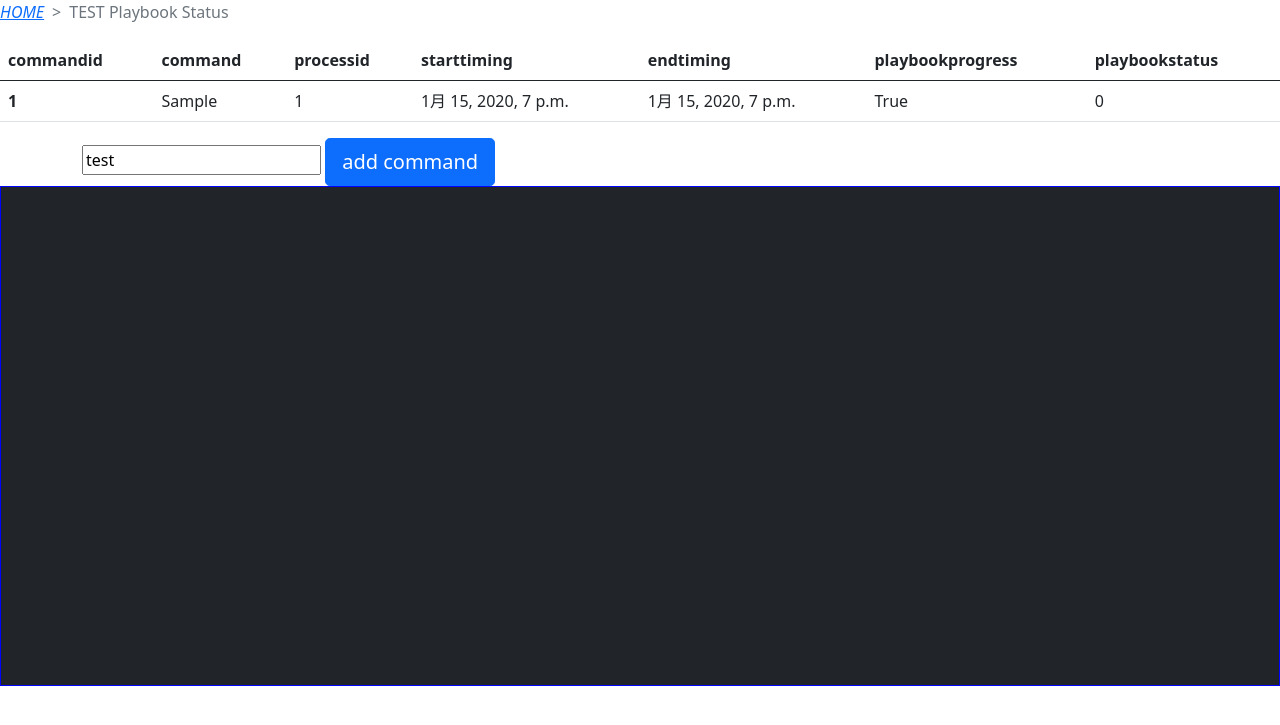
After one commit to NakajimaTatusya/ansibledx, a Django app: page /ansible/playbookstatus in a window 1280 px wide. The commit adds this page. Shown: the top 725 px of the page. Run offline with Django 3.2, Linux system fonts and the light colour scheme; tables that the repository leaves empty hold one stand-in row (values such as "Sample post").

Commit message:
ui 変更、play状態取得テスト

```diff
--- a/polls/models.py
+++ b/polls/models.py
@@ -42,18 +42,19 @@ class Inventory(models.Model):
 class PlaybookStatus(models.Model):
     # 状態管理
     class PlaybookStatus(models.Choices):
-        SUCCEED = 0
-        FAILED = 1
-        CANCEL = 2
+        NOT_PLAY_YET = 0
+        SUCCEED = 1
+        FAILED = 2
+        CANCEL = 3
 
     # command id
     commandid = models.AutoField(primary_key=True, null=False, name="commandid")
     # command
     command = models.CharField(max_length=1024, null=False, name="command")
     # process id
-    processid = models.IntegerField(name="processid")
+    processid = models.IntegerField(null=True, name="processid")
     # 開始日時
-    satarttiming = models.DateTimeField(null=True, name="starttiming")
+    starttiming = models.DateTimeField(null=True, name="starttiming")
     # 終了日時
     endtiming = models.DateTimeField(null=True, name="endtiming")
     # 進捗(停止：False、処理中：True)
--- /dev/null
+++ b/polls/templates/polls/test_playbook_status.html
@@ -0,0 +1,65 @@
+{% extends 'polls/base.html' %}
+
+{% block content %}
+<script type="text/javascript">
+    // $(function () {
+    //     $('#addcmd').click(function() {
+    //         var cmd = $("#cmdstr").val();
+    //         console.log(cmd);
+    //         $.GET("{% url 'polls:add_command' %}/" + cmd, function(data) {
+    //             $("#output_result").html(data);
+    //         });
+    //     });
+    // });
+</script>
+
+<!-- Start Breadcrumb -->
+<nav aria-label="breadcrumb">
+    <ol class="breadcrumb" id="breadcrumblist">
+        <li class="breadcrumb-item"><a title="to HomePage" href="{% url 'polls:index' %}"><i class="fa fa-home">HOME</i></a></li>
+        <li class="breadcrumb-item active" aria-current="page">TEST Playbook Status</li>
+    </ol>
+</nav>
+<!-- End Breadcrumb -->
+
+<table class="table">
+    <thead>
+        <tr>
+            <th scope="col">commandid</th>
+            <th scope="col">command</th>
+            <th scope="col">processid</th>
+            <th scope="col">starttiming</th>
+            <th scope="col">endtiming</th>
+            <th scope="col">playbookprogress</th>
+            <th scope="col">playbookstatus</th>
+        </tr>
+    </thead>
+    <tbody>
+        {% for item in playlist %}
+        <tr>
+            <th scope="row">{{ item.commandid }}</th>
+            <td>{{ item.command }}</td>
+            <td>{{ item.processid }}</td>
+            <td>{{ item.starttiming }}</td>
+            <td>{{ item.endtiming }}</td>
+            <td>{{ item.playbookprogress }}</td>
+            <td>{{ item.playbookstatus }}</td>
+        </tr>
+        {% endfor %}
+    </tbody>
+</table>
+
+<div class="container">
+    <div class="row">
+        <div class="col">
+            <input type="text" name="commandstring" id="cmdstr" value="test">
+            <button id="addcmd" type="button" class="btn btn-primary btn-lg btn-block">add command</button>
+        </div>
+    </div>
+</div>
+<div id="console" class="row bg-dark text-white h-100 m-0">
+    <div class="col" id="output_result"
+    style="height:500px;border: 1px solid #0004ff;font: 16px/26px Georgia, Garamond, Serif;overflow: auto;">
+    </div>
+</div>
+{% endblock %}
--- a/polls/urls.py
+++ b/polls/urls.py
@@ -24,6 +24,10 @@ urlpatterns = [
     # path('ansible/init_inventory/', views.InitInventory, name='init_inventory'),
     path('ansible/playbookresult', views.ListAnsibleLogs, name="ListAnsibleLogs"),
     path('ansible/playbookloganalysis/', views.ansibleplaybook_log_analysis, name='ansibleplaybook_log_analysis'),
+    # 実行ステータス関係
+    path('ansible/playbookstatus', views.test_playbook_status, name='playbook_status'),
+    path('ansible/addcmd/<str:commandstring>', views.test_add_task, name='add_command'),
+    path('ansible/getstatus/<int:cmdid>', views.test_get_play_status, name='get_status'),
 
     # 例: /polls/5/
     path('<int:question_id>/', views.detail, name='detail'),
--- a/polls/views.py
+++ b/polls/views.py
@@ -7,7 +7,11 @@ import re
 import urllib
 import socket
 
-from .models import Choice, Inventory, Question
+from django import http
+from django.http import response
+from django.http.response import JsonResponse
+
+from .models import Choice, Inventory, PlaybookStatus, Question
 from .forms import InventoryCreateForm, InventoryCsvUpload
 from django.conf import settings
 from django.http import HttpResponseRedirect, HttpResponse, StreamingHttpResponse
@@ -16,7 +20,7 @@ from django.urls import reverse
 from django.template import loader
 from django.views.generic import ListView
 from django.db.models import Max
-from polls.playbook import AnsiblePlaybook
+from polls.playbook import AnsiblePlaybook, PlaybookTaskManagement
 from polls.function import process_files, write_into_csv, generate_kitting_inventory, purge_host_variable_files, generate_host_variable_files
 from pathlib import Path
 from subprocess import Popen, PIPE, STDOUT, DEVNULL
@@ -105,6 +109,34 @@ def win_powermng(request):
 
 def ansibleplaybook_log_analysis(request):
     return StreamingHttpResponse(CommandAnsilePlayLogAnalysis())
+
+
+def test_playbook_status(request):
+    lstPlaybooks = list(PlaybookStatus.objects.all())
+    context = {
+        'playlist': lstPlaybooks
+    }
+    return render(request, 'polls/test_playbook_status.html', context)
+
+
+def test_add_task(request, commandstring) -> JsonResponse:
+    """
+    DBにタスクを登録する
+    """
+    if request.method == 'GET':
+        ptm = PlaybookTaskManagement()
+        pkey = ptm.add_task(commandstring)
+        return JsonResponse({"pkey": pkey})
+
+
+def test_get_play_status(request, cmdid) -> JsonResponse:
+    """
+    Playbook の実行ステータスを取得する
+    """
+    if request.method == 'GET':
+        ptm = PlaybookTaskManagement()
+        stus: dict = ptm.get_playbook_status(cmdid)
+        return JsonResponse(stus)
 
 
 def CommandPing():
```
Also changed, not shown: polls/playbook.py (+51 -0 lines), polls/templates/polls/index.html (+9 -0 lines), polls/migrations/0010_auto_20211105_1134.py (added).
